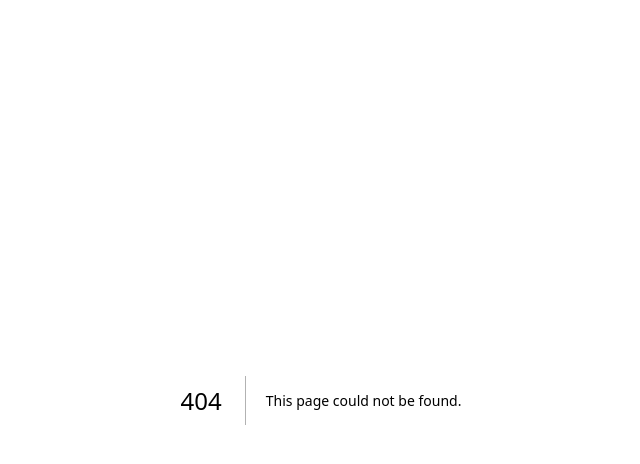
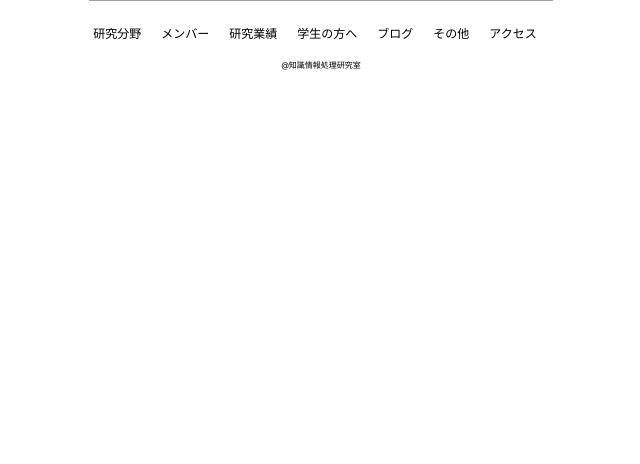
Before and after one commit to iiplDoshisha/iiplHP, a Next.js app in the folder frontend/web-front/: page /footer in a window 1280 px wide. Before the commit this address had no page. Shown: the top 464 px of the page, without its empty margins (319-959 px from the left). Built offline with nearby package versions, Linux system fonts and the light colour scheme.

Commit message:
feat:footerの実装

```diff
--- /dev/null
+++ b/frontend/web-front/src/app/footer/page.tsx
@@ -0,0 +1,7 @@
+import Footer from '@/components/footer/Footer'
+
+export default function Home() {
+  return (
+        <Footer></Footer>
+  );
+}
--- a/frontend/web-front/src/app/globals.css
+++ b/frontend/web-front/src/app/globals.css
@@ -1,33 +1,3 @@
 @tailwind base;
 @tailwind components;
 @tailwind utilities;
-
-:root {
-  --foreground-rgb: 0, 0, 0;
-  --background-start-rgb: 214, 219, 220;
-  --background-end-rgb: 255, 255, 255;
-}
-
-@media (prefers-color-scheme: dark) {
-  :root {
-    --foreground-rgb: 255, 255, 255;
-    --background-start-rgb: 0, 0, 0;
-    --background-end-rgb: 0, 0, 0;
-  }
-}
-
-body {
-  color: rgb(var(--foreground-rgb));
-  background: linear-gradient(
-      to bottom,
-      transparent,
-      rgb(var(--background-end-rgb))
-    )
-    rgb(var(--background-start-rgb));
-}
-
-@layer utilities {
-  .text-balance {
-    text-wrap: balance;
-  }
-}
--- /dev/null
+++ b/frontend/web-front/src/components/footer/Footer.tsx
@@ -0,0 +1,90 @@
+"use client";
+import React from 'react';
+import Link from 'next/link';
+
+
+const styles = {
+
+    //md:~~  768pxで適応
+    //lg:~~  1024px
+    footer:`
+        bg-transparent
+    `,
+    footer_ul:`
+        flex
+        justify-center
+        top-9
+
+    `,
+    footer_li:`
+
+        border-t border-gray-400
+    `,
+    menu_link:`
+        block px-1 py-1 my-1
+        hover:bg-gray-300 rounded-full
+        md:mb-3
+        md:mt-5
+        md:mr-3
+        lg:text-[12px]
+        text-center
+        text-[10px]
+
+    `,
+    credit:`
+        text-center
+        text-[8px]
+    `
+
+
+}
+
+
+const Footer = () => {
+
+  return (
+    <footer className={styles.footer}>
+        <ul className={styles.footer_ul}>
+                <li className={styles.footer_li}>
+                    <Link  href="/components/Introduction/Main" as="/introduction" legacyBehavior>
+                        <a className={styles.menu_link}>研究分野</a>
+                    </Link>
+                </li>
+                <li className={styles.footer_li}>
+                    <Link  href="/components/Menber/Main" as="/member" legacyBehavior >
+                        <a className={styles.menu_link}>メンバー</a>
+                    </Link>
+                </li>
+                <li className={styles.footer_li}>
+                    <Link  href="/components/Achievement/Main" as="/achievement" legacyBehavior >
+                        <a className={styles.menu_link}>研究業績</a>
+                    </Link>
+                </li>
+                <li className={styles.footer_li}>
+                    <Link  href="/components/ForStudents/Main" as="/forStudents" legacyBehavior >
+                        <a className={styles.menu_link}>学生の方へ</a>
+                    </Link>
+                </li>
+                <li className={styles.footer_li}>
+                    <Link  href="/components/Blog/Main" as="/blog" legacyBehavior >
+                        <a className={styles.menu_link}>ブログ</a>
+                    </Link>
+                </li>
+                <li className={styles.footer_li}>
+                    <Link  href="/components/Others/Main" as="/others" legacyBehavior >
+                        <a className={styles.menu_link}>その他</a>
+                    </Link>
+                </li>
+                <li className={styles.footer_li}>
+                    <Link  href="/components/Access/Main" as="/access" legacyBehavior >
+                        <a className={styles.menu_link}>アクセス</a>
+                    </Link>
+                </li>
+            </ul>
+            <h4 className={styles.credit}>@知識情報処理研究室</h4>
+    </footer>
+
+
+  )
+}
+export default Footer
```
Also changed, not shown: 2 other files (tests, documents, lock files or other folders).
